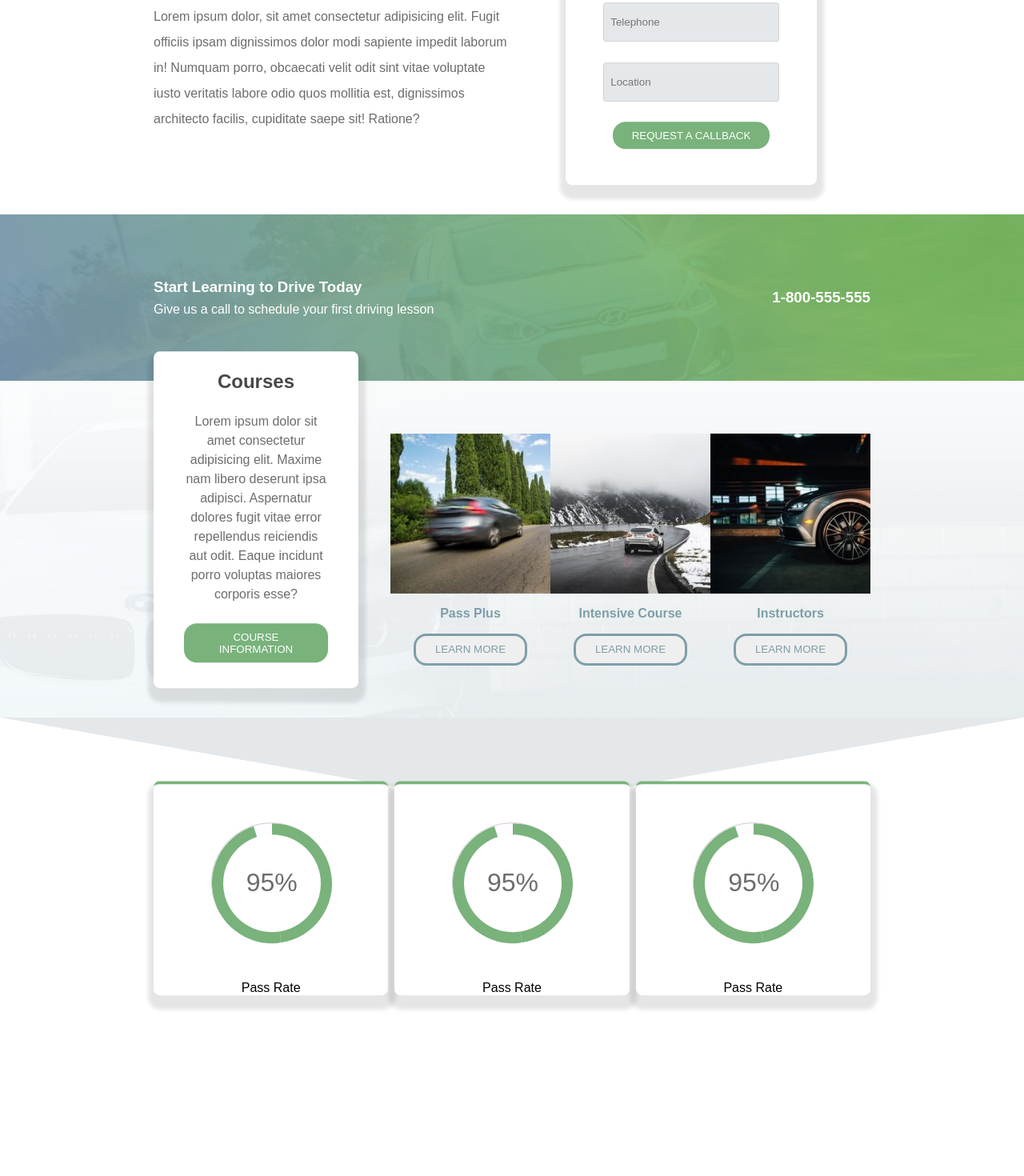
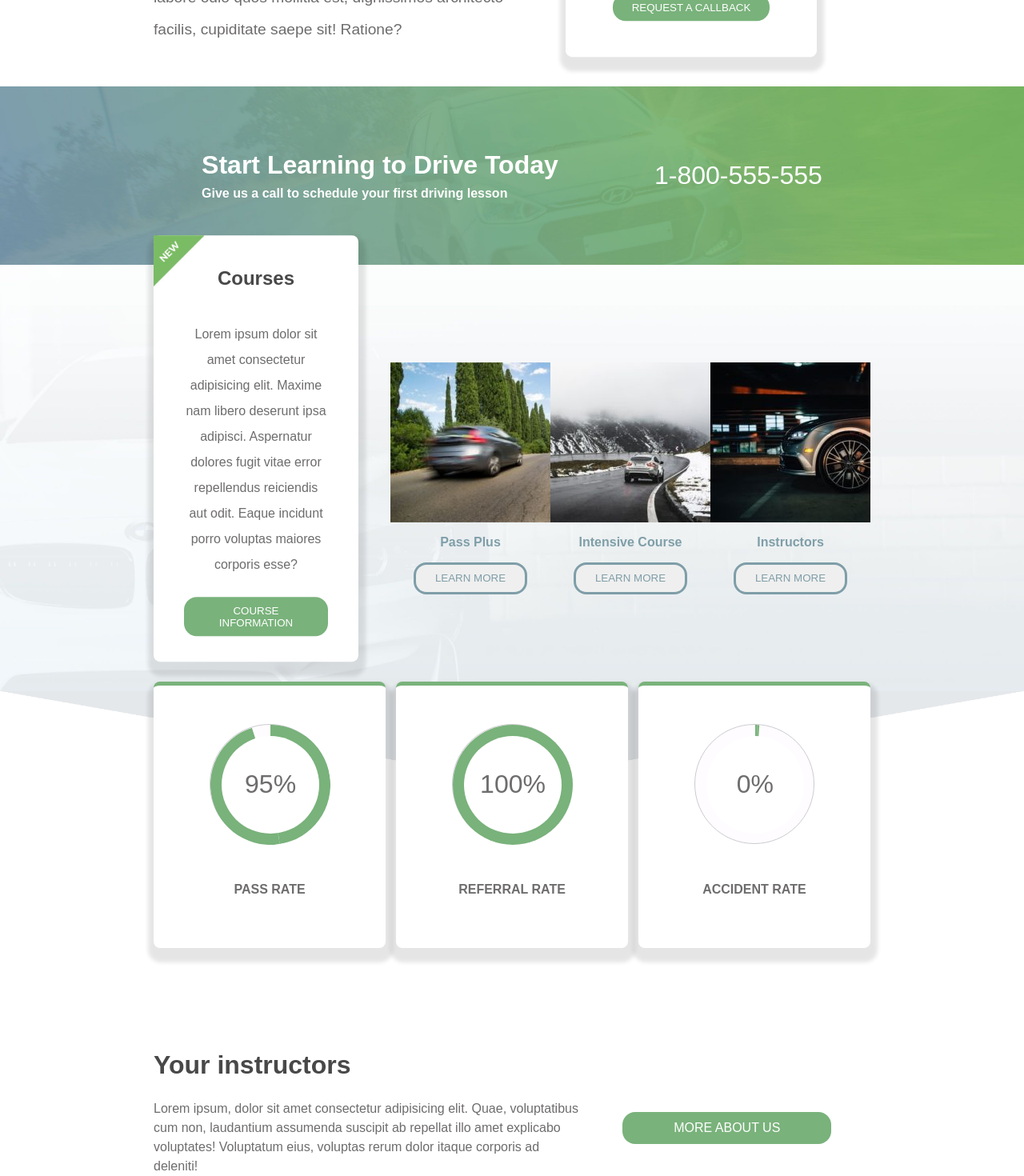
Before and after one commit to LorenzoBertoni/proj-html-vuejs, a Vue app: page / in a window 1280 px wide. Shown: the part 1170-2640 px from the top of the page at 80% size. Before the commit the page ends 2451 px from the top, so only its background shows below. Built offline with nearby package versions, Linux system fonts and the light colour scheme.

Commit message:
add: section 'instructors' style: modifiche apportate alle regole generali + modifiche grafiche agli elementi. fix: card con percentuali ora visualizzano la percentuale corretta

```diff
--- a/src/components/AppHeader.vue
+++ b/src/components/AppHeader.vue
@@ -95,7 +95,6 @@ export default {
     .top-header {
         background-color: $header_color;
         padding: 1rem 0;
-
         p {
             color: #7F9EA8;
         }
@@ -111,6 +110,7 @@ export default {
                 }
             }
         }
+
         .nav-bar {
             .active {
                 border-bottom: 3px solid $brand_color;
@@ -149,7 +149,7 @@ export default {
         background-image: url('../assets/img/homepage-hero-background.jpg');
         background-size: cover;
         background-position: center;
-        padding: 20rem 0;
+        padding: 15rem 0;
         .jumbo-wrapper {
             .jumbo-text {
                 color: #fff;
--- a/src/components/AppMain.vue
+++ b/src/components/AppMain.vue
@@ -2,25 +2,26 @@
     <main>
         <SectionLessons/>
 
-        <div class="cta">
-            <div class="d-flex-between boxed">
+        <section class="cta">
+            <div class="d-flex-around boxed">
                 <div class="left-side">
                     <h3>Start Learning to Drive Today</h3>
-                    <p>Give us a call to schedule your first driving lesson</p>
+                    <h4>Give us a call to schedule your first driving lesson</h4>
                 </div>
 
                 <div class="right-side">
-                    <h3>1-800-555-555</h3>
+                    <p>1-800-555-555</p>
                 </div>
             </div>
-        </div>
+        </section>
 
         <SectionCourses/>
         <div class="bg-effect">
-            <img src="../assets/img/latestnews-bottom-new-color.png" alt="">
+            <img src="../assets/img/latestnews-bottom-new-color.png">
         </div>
+        <CoursesPercentages/>
 
-        <CoursesPercentages/>
+        <SectionInstructors/>
     </main>
 </template>
 
@@ -28,13 +29,36 @@
 import SectionLessons from './SectionLessons.vue';
 import SectionCourses from './SectionCourses.vue';
 import CoursesPercentages from './CoursesPercentages.vue';
+import SectionInstructors from './SectionInstructors.vue';
 
 export default {
     name: 'AppMain',
     components: {
         SectionLessons,
         SectionCourses,
-        CoursesPercentages
+        CoursesPercentages,
+        SectionInstructors
+    },
+    data() {
+        return {
+            instructors:    [
+                                {
+                                    name: 'Mike Hart',
+                                    url: 'instructor-mikehart-200x127.jpg',
+                                    aboutMe: 'lorem ipsum doloret sit amet,consectetur adipiscing elit'
+                                },
+                                {
+                                    name: 'John Smith',
+                                    url: 'instructor-johnsmith-200x127.jpg',
+                                    aboutMe: 'lorem ipsum doloret sit amet,consectetur adipiscing elit'
+                                },
+                                {
+                                    name: 'Angela Hart',
+                                    url: 'instructor-angelahart-200x127.jpg',
+                                    aboutMe: 'lorem ipsum doloret sit amet,consectetur adipiscing elit'
+                                }
+                            ]
+        }
     }
 }
 </script>
@@ -50,6 +74,13 @@ export default {
         .left-side {
             h3 {
                 margin-bottom: .5rem;
+                font-size: 2rem;
+            }
+        }
+
+        .right-side {
+            p {
+                font-size: 2rem;
             }
         }
     }
--- a/src/components/CoursesPercentages.vue
+++ b/src/components/CoursesPercentages.vue
@@ -6,53 +6,50 @@
                         <div class="mask half">
                             <div class="fill"></div>
                         </div>
-                        <div class="mask full">
+                        <div class="mask close-to-full">
                             <div class="fill"></div>
                         </div>
                         <div class="inside-circle"> 95% </div>
                     </div>
                 </div>
-                <p>Pass Rate</p>
+                <p>PASS RATE</p>
             </div>
 
             <div class="card d-flex-column-center">
                 <div class="circle-wrap">
                     <div class="circle">
                         <div class="mask half">
-                            <div class="fill"></div>
+                            <div class="fill-two"></div>
                         </div>
                         <div class="mask full">
-                            <div class="fill"></div>
+                            <div class="fill-two"></div>
                         </div>
-                        <div class="inside-circle"> 95% </div>
+                        <div class="inside-circle"> 100% </div>
                     </div>
                 </div>
-                <p>Pass Rate</p>
+                <p>REFERRAL RATE</p>
             </div>
 
             <div class="card d-flex-column-center">
                 <div class="circle-wrap">
                     <div class="circle">
                         <div class="mask half">
-                            <div class="fill"></div>
+                            <div class="no-fill"></div>
                         </div>
-                        <div class="mask full">
-                            <div class="fill"></div>
+                        <div class="mask empty">
+                            <div class="no-fill"></div>
                         </div>
-                        <div class="inside-circle"> 95% </div>
+                        <div class="inside-circle"> 0% </div>
                     </div>
                 </div>
-                <p>Pass Rate</p>
+                <p>ACCIDENT RATE</p>
             </div>
         </div>
 </template>
 
 <script>
 export default {
-    name: 'CoursesPercentages',
-    props: {
-        percentage: Number
-    }
+    name: 'CoursesPercentages'
 }
 </script>
 
@@ -60,10 +57,16 @@ export default {
 @import '../styles/vars.scss';
 
     .courses-percentages {
-        gap: .5rem;
+        gap: .8rem;
+        p {
+            margin-bottom: 4rem;
+            color: $text_color;
+            font-weight: 700;
+        }
         .card {
-            border-top: 4px solid $brand_color;
-
+            border-top: 5px solid $brand_color;
+            transform: translateY(-8rem);
+            //***regole generali per gli spin
             .circle-wrap {
                 margin: 3rem auto;
                 width: 150px;
@@ -76,7 +79,9 @@ export default {
                     .mask {
                         clip: rect(0px, 150px, 150px, 75px);
                     }
-                    .mask, .fill {
+                    .mask, .fill,
+                    .fill-two,
+                    .no-fill {
                         width: 150px;
                         height: 150px;
                         position: absolute;
@@ -101,18 +106,22 @@ export default {
                 }
             }
 
-            .mask .fill {
+            .mask .fill,
+            .mask .fill-two,
+            .mask .no-fill {
                 clip: rect(0px, 75px, 150px, 0px);
                 background-color: $brand_color;
             }
 
-            .mask.full,
-            .circle .fill {
-                animation: fill ease-in-out 3s;
+            //***animazioni uniche per spin
+            //*95%
+            .mask.close-to-full,
+            .circle .fill{
+                animation: spin ease-in-out 3s;
                 transform: rotate(171deg);
             }
 
-            @keyframes fill{
+            @keyframes spin {
                 0% {
                     transform: rotate(0deg);
                 }
@@ -120,6 +129,28 @@ export default {
                     transform: rotate(171deg);
                 }
             }
+            //*100%
+            .mask.full,
+            .circle .fill-two {
+                animation: fullSpin ease-in-out 3s;
+                transform: rotate(180deg);
+            }
+
+            @keyframes fullSpin {
+                0% {
+                    transform: rotate(0deg);
+                }
+                100% {
+                    transform: rotate(180deg);
+                }
+            }
+
+            //*0%
+            .mask.empty,
+            .circle .no-fill {
+                animation: noSpin ease-in-out 3s;
+                transform: rotate(2deg);
+            }
         }
     }
 </style>
--- a/src/components/SectionCourses.vue
+++ b/src/components/SectionCourses.vue
@@ -3,8 +3,9 @@
         <div class="d-flex boxed">
             <div class="card">
                 <div class="card-text boxed">
+                    <img src="../assets/img/new-corner.jpg">
                     <h3>Courses</h3>
-                    <p>Lorem ipsum dolor sit amet consectetur adipisicing elit. Maxime nam libero deserunt ipsa adipisci. Aspernatur dolores fugit vitae error repellendus reiciendis aut odit. Eaque incidunt porro voluptas maiores corporis esse?</p>
+                    <p class="main-text">Lorem ipsum dolor sit amet consectetur adipisicing elit. Maxime nam libero deserunt ipsa adipisci. Aspernatur dolores fugit vitae error repellendus reiciendis aut odit. Eaque incidunt porro voluptas maiores corporis esse?</p>
                     <button class="btn">COURSE INFORMATION</button>
                 </div>
             </div>
@@ -50,15 +51,22 @@ export default {
         .card {
             width: 30%;
             margin-right: 2.5rem;
+            position: relative;
+            img {
+                width: 25%;
+                position: absolute;
+                top: 0;
+                left: 0;
+            }
+
+            .card-text {
                 h3 {
                     font-size: 1.5rem;
                     color: $title_color;
-                margin: 1.5rem 0;
+                    margin: 2.5rem 0;
                 }
 
                 p {
-                line-height: 1.5rem;
-                color: $text_color;
                     margin-bottom: 1.5rem;
                 }
 
@@ -68,6 +76,7 @@ export default {
                     margin-bottom: 2rem;
                 }
             }
+        }
 
         .courses-types {
             width: 70%;
--- /dev/null
+++ b/src/components/SectionInstructors.vue
@@ -0,0 +1,49 @@
+<template>
+    <section id="instructors" class="boxed">
+        <h4>Your instructors</h4>
+        <div class="d-flex">
+            <div class="right-side">
+                <p class="main-text">Lorem ipsum, dolor sit amet consectetur adipisicing elit. Quae, voluptatibus cum non, laudantium assumenda suscipit ab repellat illo amet explicabo voluptates! Voluptatum eius, voluptas rerum dolor itaque corporis ad deleniti!</p>
+            </div>
+
+            <div class="left-side">
+                <a href="#" class="btn">MORE ABOUT US</a>
+            </div>
+        </div>
+    </section>
+</template>
+
+<script>
+export default {
+    name: 'SectionInstructors'
+}
+</script>
+
+<style scoped lang="scss">
+@import '../styles/vars.scss';
+    h4 {
+        font-size: 2rem;
+        color: $title_color;
+    }
+
+    .right-side {
+        width: 60%;
+
+        p {
+            margin-top: 1.5rem;
+            color: $text_color;
+            line-height: 1.5rem;
+        }
+    }
+
+    .left-side {
+        width: 40%;
+        display: flex;
+        justify-content: center;
+        a {
+            background-color: $brand_color;
+            padding: .7rem 4rem;
+            color: #fff;
+        }
+    }
+</style>
--- a/src/components/SectionLessons.vue
+++ b/src/components/SectionLessons.vue
@@ -4,24 +4,31 @@
                 <div class="lessons-info d-flex-column">
                     <h2>Get Behind The Wheel</h2>
 
-                    <p>Lorem ipsum dolor sit amet consectetur adipisicing elit. Corrupti ex officia labore quis. Incidunt eius recusandae impedit aperiam voluptate eligendi.</p>
+                    <p class="main-text">Lorem ipsum dolor sit amet consectetur adipisicing elit. Corrupti ex officia labore quis. Incidunt eius recusandae impedit aperiam voluptate eligendi.</p>
 
-                    <p>Lorem ipsum dolor, sit amet consectetur adipisicing elit. Fugit officiis ipsam dignissimos dolor modi sapiente impedit laborum in! Numquam porro, obcaecati velit odit sint vitae voluptate iusto veritatis labore odio quos mollitia est, dignissimos architecto facilis, cupiditate saepe sit! Ratione?</p>
+                    <p class="main-text">Lorem ipsum dolor, sit amet consectetur adipisicing elit. Fugit officiis ipsam dignissimos dolor modi sapiente impedit laborum in! Numquam porro, obcaecati velit odit sint vitae voluptate iusto veritatis labore odio quos mollitia est, dignissimos architecto facilis, cupiditate saepe sit! Ratione?</p>
                 </div>
 
                 <div class="form-wrapper">
                     <div class="card">
                         <div class="form-info boxed">
                             <h3>First Lesson Free!</h3>
-
-                            <p>When you make a block booking with us your first lesson is included free.</p>
+                            <p class="main-text">When you make a block booking with us your first lesson is included free.</p>
                         </div>
 
-                        <form action="" class="boxed">
-                            <input type="text" placeholder="Your Name*" class="input-style" required>
-                            <input type="email" placeholder="Email*" class="input-style" required>
-                            <input type="text" placeholder="Telephone" class="input-style">
-                            <input type="text" placeholder="Location" class="input-style">
+                        <form action="" class="boxed" method="get">
+                            <input type="text" placeholder="Your Name*" minlength="2" required
+                            class="input-style"
+                            >
+                            <input type="email" placeholder="Email*" required
+                            class="input-style"
+                            >
+                            <input type="text" placeholder="Telephone"
+                            class="input-style"
+                            >
+                            <input type="text" placeholder="Location"
+                            class="input-style"
+                            >
                             <button class="btn">REQUEST A CALLBACK</button>
                         </form>
                     </div>
@@ -51,9 +58,9 @@ export default {
             }
 
             p {
-                line-height: 2rem;
                 margin: 1rem 0;
-                color: $text_color;
+                font-size: 1.2rem;
+                line-height: 2.5rem;
             }
         }
 
@@ -67,7 +74,6 @@ export default {
                     }
                     p {
                         line-height: 1.5rem;
-                        color: $text_color;
                         margin-bottom: 1rem;
                     }
                 }
--- a/src/components/SingleCourse.vue
+++ b/src/components/SingleCourse.vue
@@ -1,6 +1,6 @@
 <template>
     <div class="course d-flex-column-center boxed">
-        <img :src="require('../assets/img/' + path)" alt="">
+        <img :src="require('../assets/img/' + path)" :alt="title">
         <h4>{{title}}</h4>
         <button class="btn">LEARN MORE</button>
     </div>
--- a/src/styles/general.scss
+++ b/src/styles/general.scss
@@ -27,6 +27,12 @@ body {
 .d-flex-between {
     display: flex;
     justify-content: space-between;
+    align-items: center;
+}
+
+.d-flex-around {
+    display: flex;
+    justify-content: space-around;
     align-items: center;
 }
 
@@ -84,3 +90,8 @@ body {
     border-radius: .2rem;
     background-color: #E5E8EB;
 }
+
+.main-text {
+    line-height: 2rem;
+    color: rgb(110, 108, 108);
+}
```
Lines whose indentation alone changed are shown as unchanged.
